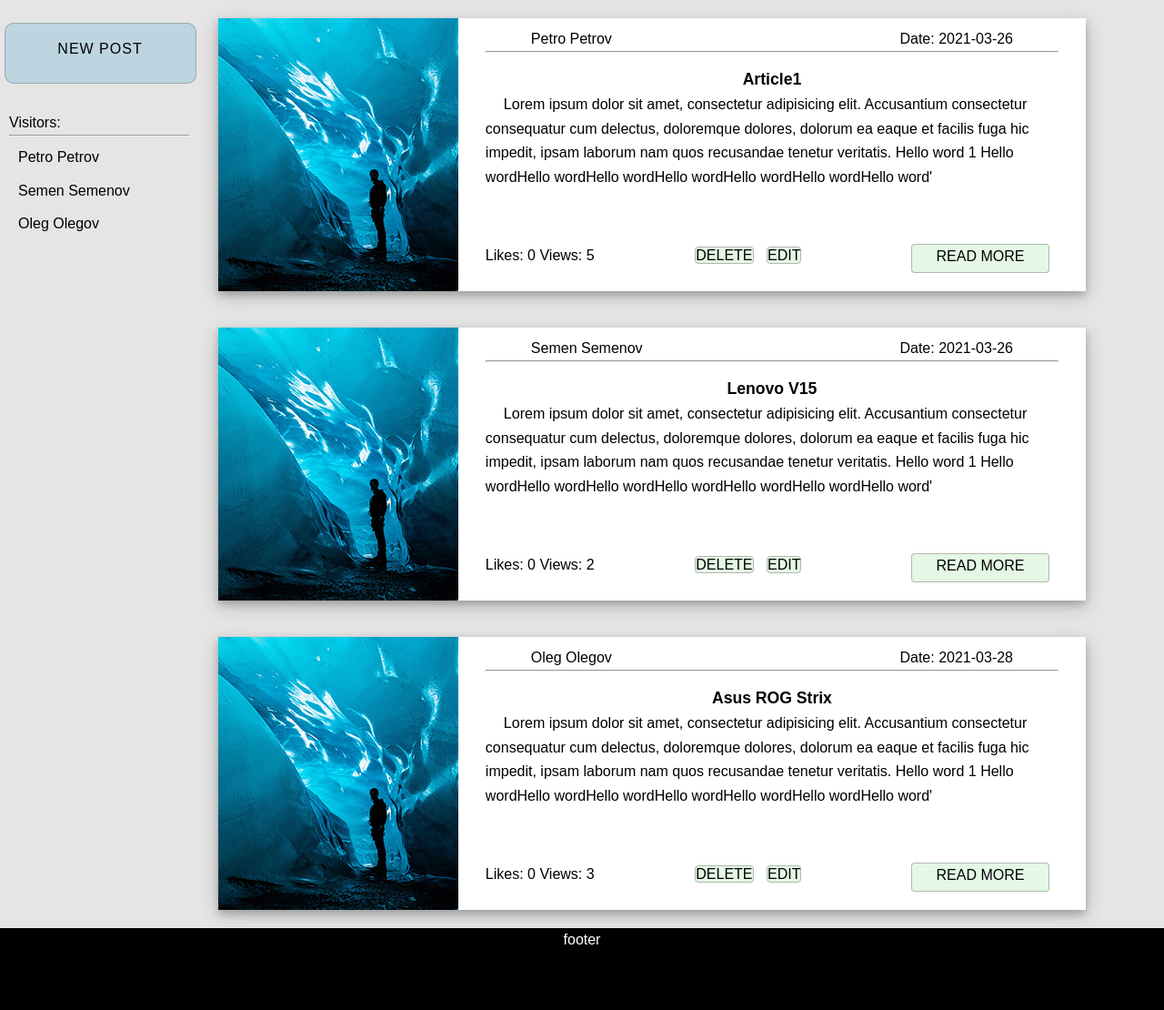
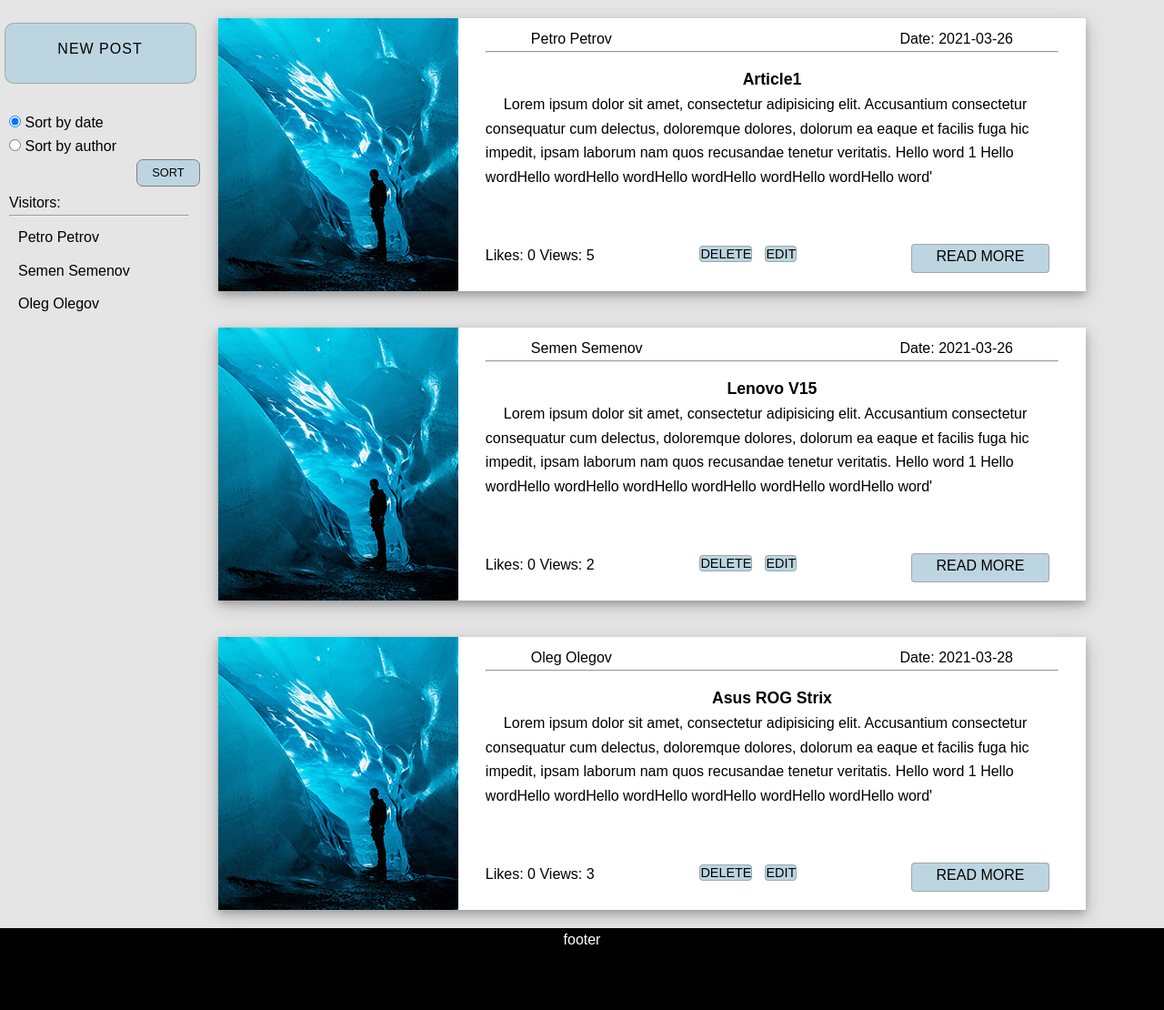
Before and after one commit to Ocinu/Blog, a Flask app: page / in a window 1280 px wide. Shown: the part 90-1200 px from the top of the page at 91% size. Run offline with Flask 2, Linux system fonts and the light colour scheme; data comes from the database, SQL or seed files in the repository; parts of the project's set-up code (start-up, migrations or seed data) failed here and were passed over; some web fonts are replaced.

Commit message:
реализация сортировки по дате/автору

```diff
--- a/sweater/models.py
+++ b/sweater/models.py
@@ -111,3 +111,11 @@ class Articles:
     def get_article(article_id: int):
         item = Item.query.get(article_id)
         return item
+
+    def sort_by_date(self):
+        self.articles = Item.query.order_by(Item.date).all()
+        return self.articles
+
+    def sort_by_author(self):
+        self.articles = Item.query.order_by(Item.author).all()
+        return self.articles
--- a/sweater/routes.py
+++ b/sweater/routes.py
@@ -13,9 +13,19 @@ def before_request():
     articles = item.update_articles()
 
 
-@app.route('/')
+@app.route('/', methods=['POST', 'GET'])
 def main():
-    return render_template('index.html', title='ItStep Blog', articles=articles)
+    if request.method == 'POST':
+        value = request.form['sort_by']
+        if value == 'date':
+            articles = item.sort_by_date()
+            return render_template('index.html', title='ItStep Blog', articles=articles)
+        else:
+            articles = item.sort_by_author()
+            return render_template('index.html', title='ItStep Blog', articles=articles)
+    else:
+        articles = item.articles
+        return render_template('index.html', title='ItStep Blog', articles=articles)
 
 
 @app.route('/article/<int:post_id>')
--- a/sweater/static/assets/css/style.css
+++ b/sweater/static/assets/css/style.css
@@ -97,6 +97,31 @@ aside a:hover {
     box-shadow: 0 4px 8px 0 rgba(0, 0, 0, 0.2), 0 6px 20px 0 rgba(0, 0, 0, 0.19);
 }
 
+/*  sorting form  */
+
+aside form {
+    display: block;
+    text-align: left;
+    padding: 30px 0 5px 10px;
+}
+
+aside form button {
+    background-color: #bcd5e0;
+    border-radius: 7px;
+    border: 1px solid gray;
+    float: right;
+    width: 70px;
+    height: 30px;
+    font-size: 0.8rem;
+    text-transform: uppercase;
+    cursor: pointer;
+    transition: box-shadow 0.3s;
+}
+
+aside form button:hover {
+    box-shadow: 0 4px 8px 0 rgba(0, 0, 0, 0.2), 0 6px 20px 0 rgba(0, 0, 0, 0.19);
+}
+
 .visitors {
     width: 90%;
     text-align: left;
@@ -175,7 +200,7 @@ article {
     width: 150px;
     height: 30px;
     border-radius: 4px;
-    background-color: #0bbb121c;
+    background-color: #bcd5e0;
     border: solid 1px #80808085;
     cursor: pointer;
     text-decoration: none;
@@ -183,12 +208,16 @@ article {
     text-transform: uppercase;
     transition: box-shadow 0.3s;
     margin-right: 10px;
+
 }
 
 .post_footer a:hover {
     box-shadow: 0 4px 8px 0 rgba(0, 0, 0, 0.2), 0 6px 20px 0 rgba(0, 0, 0, 0.19);
 }
 
+.post_edit {
+    font-size: 0.9rem;
+}
 
 /* footer */
 
--- a/sweater/templates/index.html
+++ b/sweater/templates/index.html
@@ -31,6 +31,14 @@
         <!-- left side panel -->
         <aside>
             <a href="/new_post">new post</a>
+
+            <form method="post">
+                <input type="radio" id="date" name="sort_by" value="date" checked>
+                <label for="date">Sort by date</label><br>
+                <input type="radio" id="author" name="sort_by" value="author">
+                <label for="author">Sort by author</label><br>
+                <button type="submit">sort</button>
+            </form>
 
             <div class="visitors">
                 <span>Visitors:</span>
@@ -67,7 +75,7 @@
                                 <span>Likes: <span>{{ article.likes }}</span></span>
                                 <span>Views: {{ article.views }}</span>
                             </div>
-                            <div>
+                            <div class="post_edit">
                                 <a href="/delete/{{ article.id }}">delete</a>
                                 <a href="/edit/{{ article.id }}">edit</a>
                             </div>
```
